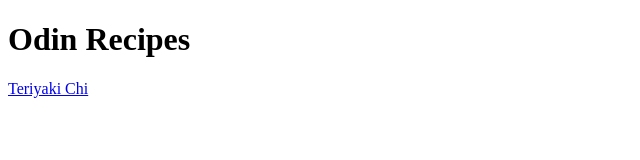
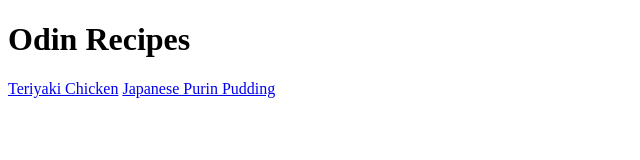
Before and after one commit to ViridianFrog/odin-recipes, a plain HTML site: page index.html in a window 1280 px wide. Shown: the whole page, without its empty margins (0-640 px from the left). Drawn offline with Linux system fonts and the light colour scheme.

Commit message:
Added pudding recipe link

```diff
--- a/index.html
+++ b/index.html
@@ -6,6 +6,7 @@
       <title>Main page</title>
     <body>
         <h1>Odin Recipes</h1>
-        <a href="recipes/teriyaki-chicken.html">Teriyaki Chi</a>
+        <a href="recipes/teriyaki-chicken.html">Teriyaki Chicken</a>
+        <a href="recipes/purin.html">Japanese Purin Pudding</a>
     </body>
 </html>
```
